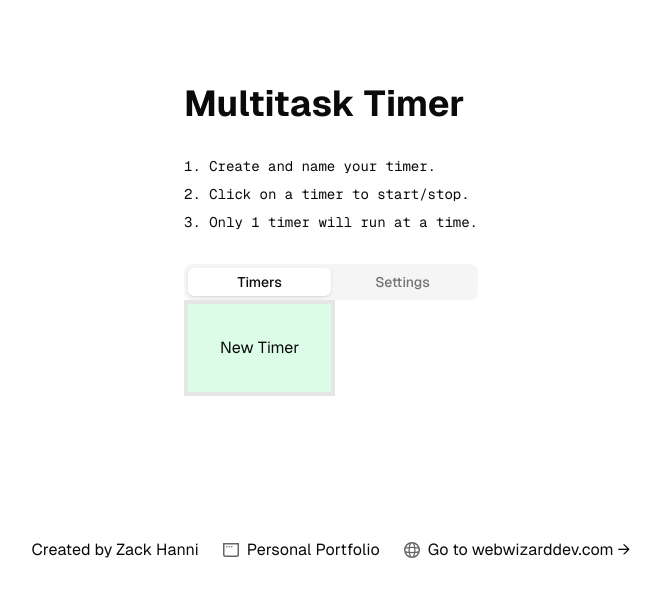
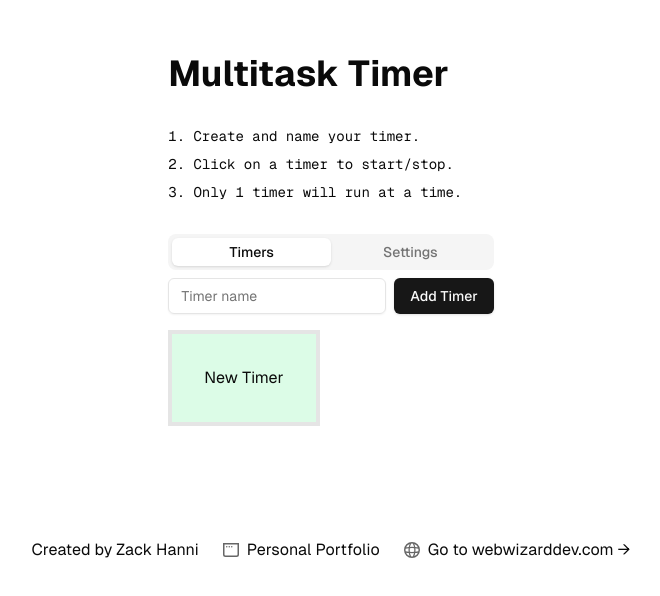
Before and after one commit to zackhanni/multitask-timer, a Next.js app: page / in a window 1280 px wide. Shown: the part 160-756 px from the top of the page, without its empty margins (309-969 px from the left). Built offline with nearby package versions, Linux system fonts and the light colour scheme.

Commit message:
created input at top to create new timers instead of the popover

```diff
--- a/components/Stopwatches.tsx
+++ b/components/Stopwatches.tsx
@@ -6,17 +6,19 @@ import {
   PopoverContent,
   PopoverTrigger,
 } from "@/components/ui/popover";
-import { Tabs, TabsList, TabsTrigger } from "./ui/tabs";
+import { Tabs, TabsContent, TabsList, TabsTrigger } from "./ui/tabs";
+import { Input } from "./ui/input";
+import { Button } from "./ui/button";
 
 type Timer = { name: string; time: number };
 
 export default function Stopwatches() {
   const [activeTab, setActiveTab] = useState("timers");
+  const [newTimerName, setNewTimerName] = useState("");
 
   const [whichTimerIsActive, setWhichTimerIsActive] = useState<number | null>(
     null
   );
-  const [newTimerName, setNewTimerName] = useState("");
 
   const [timers, setTimers] = useState<Timer[]>([
     // { name: "Task 1", time: 0 },
@@ -39,6 +41,17 @@ export default function Stopwatches() {
           <TabsTrigger value="timers">Timers</TabsTrigger>
           <TabsTrigger value="settings">Settings</TabsTrigger>
         </TabsList>
+        <TabsContent value="timers">
+          <div className="flex mb-4">
+            <Input
+              type="input"
+              placeholder="Timer name"
+              value={newTimerName}
+              onChange={(e) => setNewTimerName(e.target.value)}
+              className="mr-2"
+            />
+            <Button>Add Timer</Button>
+          </div>
           <div className="flex space-x-4">
             {timers.map((stopwatch, index) => {
               return (
@@ -91,7 +104,10 @@ export default function Stopwatches() {
                           onChange={(e) => setNewTimerName(e.target.value)}
                         ></input>
 
-                      <button className="text-sm bg-blue-400 p-2" type="submit">
+                        <button
+                          className="text-sm bg-blue-400 p-2"
+                          type="submit"
+                        >
                           create
                         </button>
                       </div>
@@ -101,6 +117,8 @@ export default function Stopwatches() {
               </Popover>
             </div>
           </div>
+        </TabsContent>
+        <TabsContent value="Settings">Settings</TabsContent>
       </Tabs>
     </section>
   );
```
Lines whose indentation alone changed are shown as unchanged.
